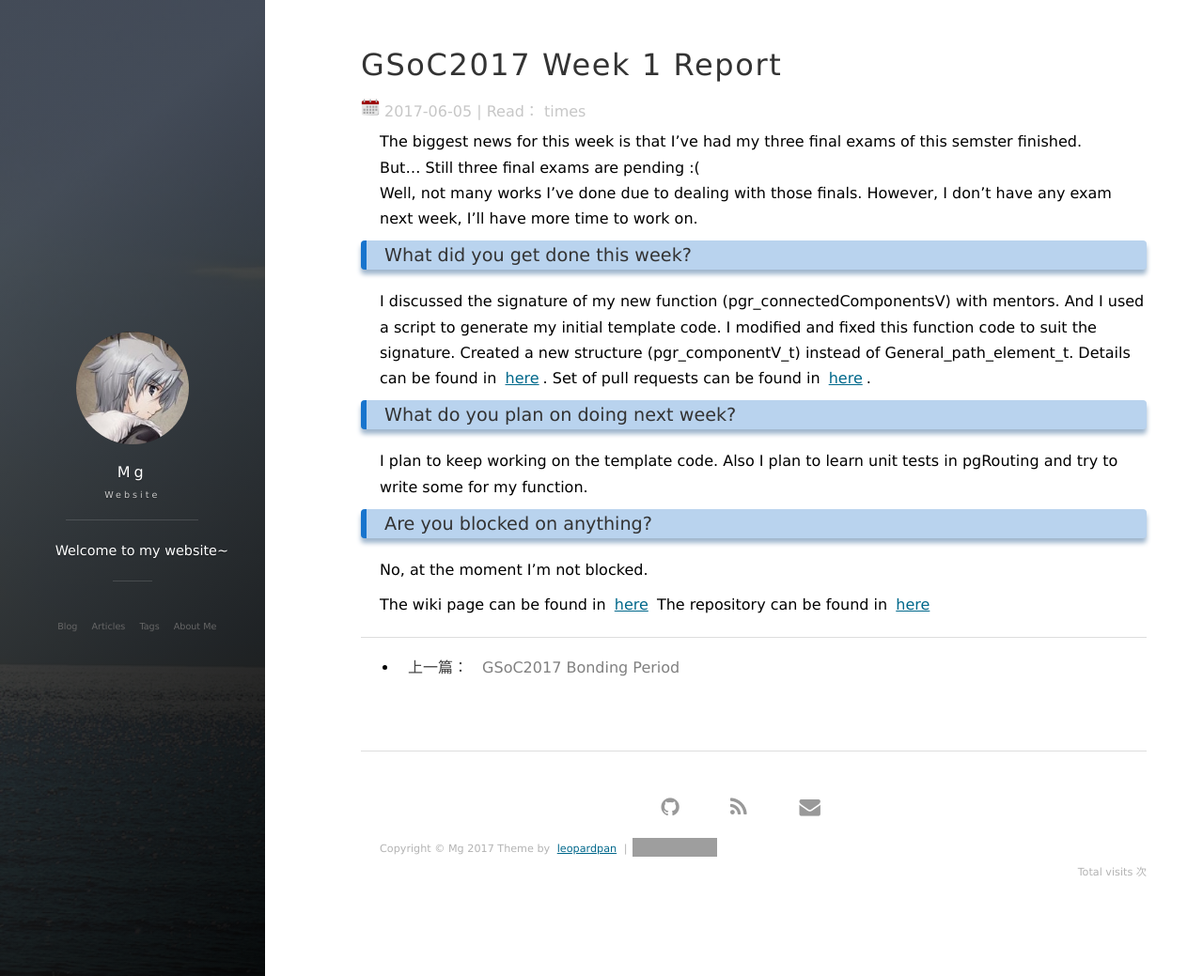
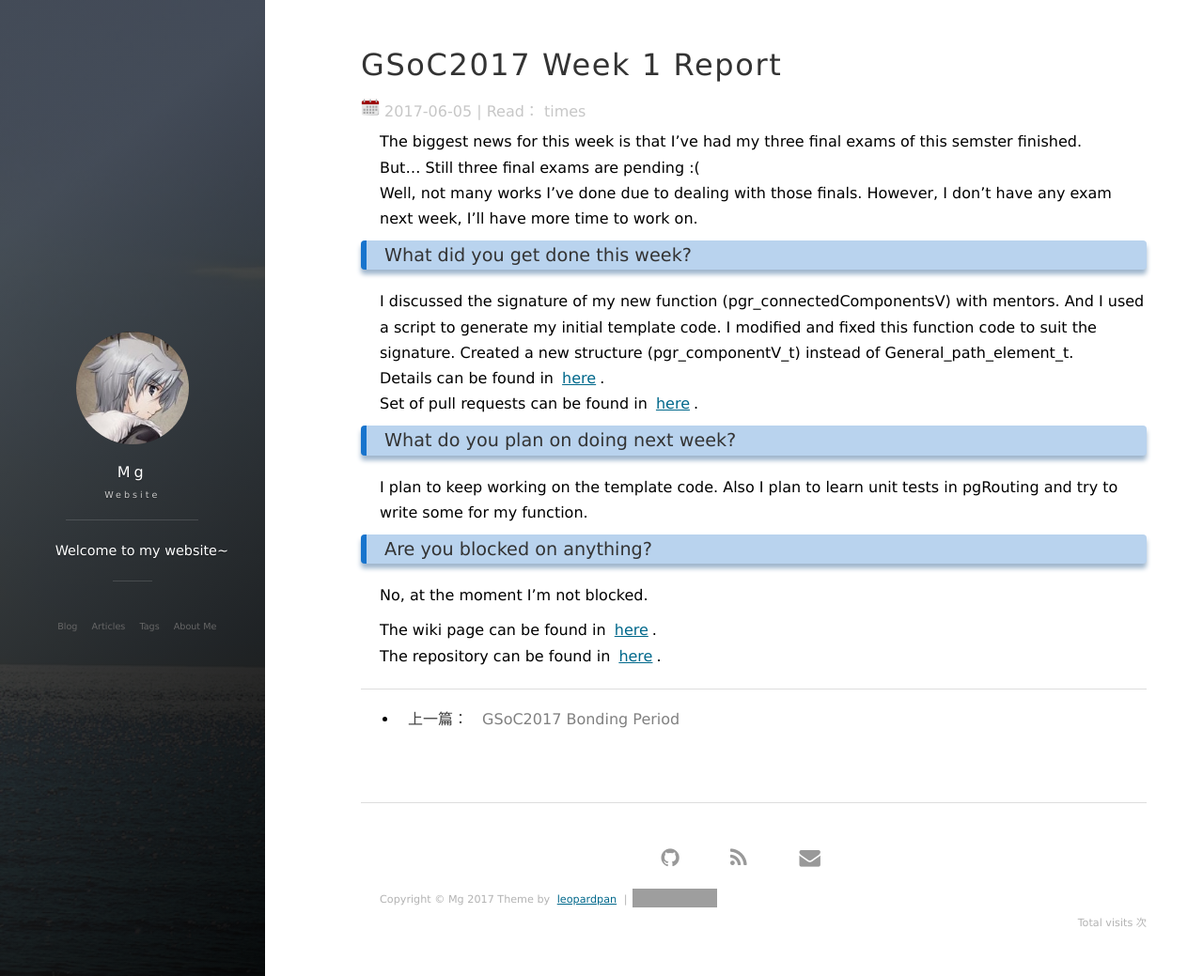
Before and after one commit to XJTUmg/XJTUmg.github.io, a Jekyll site: the page built from _posts/2017-06-05-GSoC2017 Week 1 Report.md, in a window 1280 px wide and 1039 px high. Shown: the whole window at 94% size. Built offline with Jekyll 4.4.1, drawn with Linux system fonts in a browser that asks for light colours; nearby versions of some CDN libraries; comment, search, counter and statistics services are not loaded; grey boxes are pictures that could not be loaded.

```diff
--- a/_posts/2017-06-05-GSoC2017 Week 1 Report.md
+++ b/_posts/2017-06-05-GSoC2017 Week 1 Report.md
@@ -21,5 +21,5 @@ I plan to keep working on the template code. Also I plan to learn unit tests in
 ### Are you blocked on anything?
 No, at the moment I’m not blocked.
 
-The wiki page can be found in [here](https://github.com/pgRouting/pgrouting/wiki/GSoC-2017-Connected-Components)
-The repository can be found in [here](https://github.com/pgRouting/pgrouting/tree/gsoc/connectComponent)
+The wiki page can be found in [here](https://github.com/pgRouting/pgrouting/wiki/GSoC-2017-Connected-Components).
+The repository can be found in [here](https://github.com/pgRouting/pgrouting/tree/gsoc/connectComponent).
```
